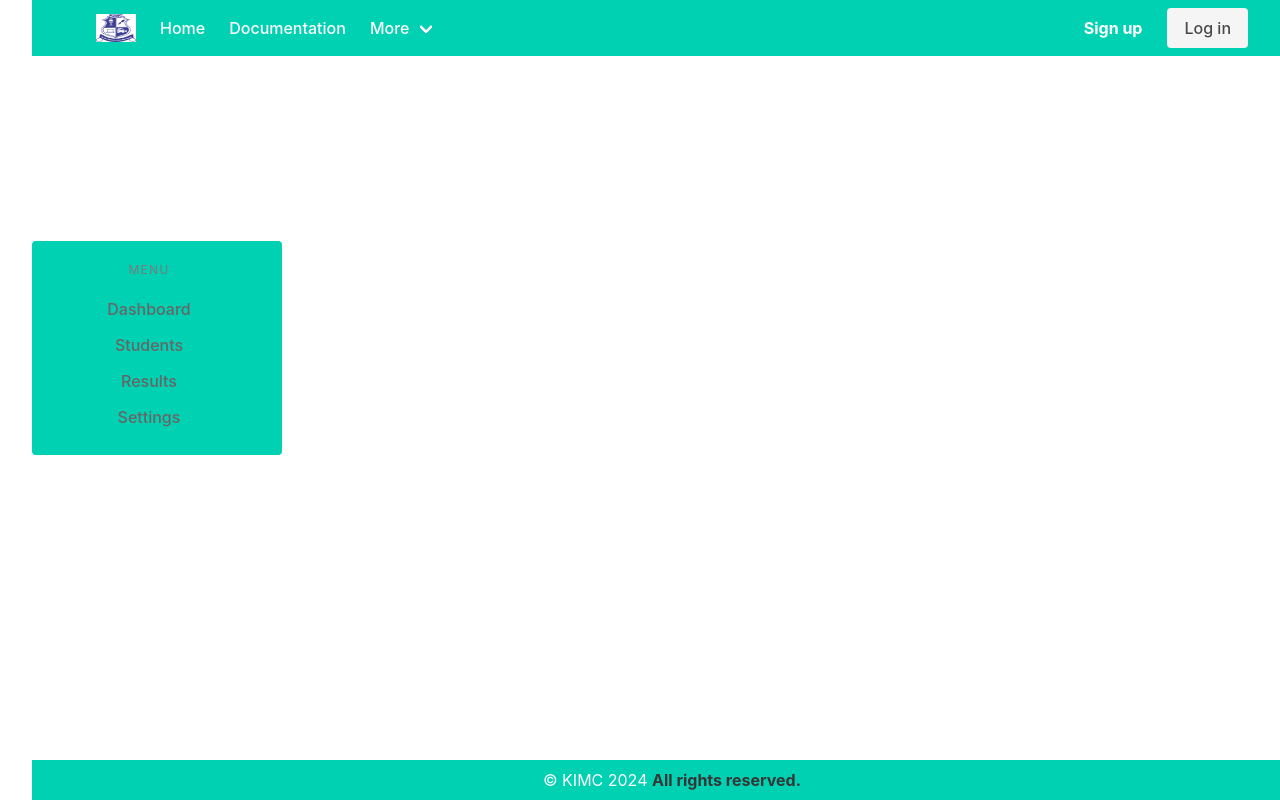
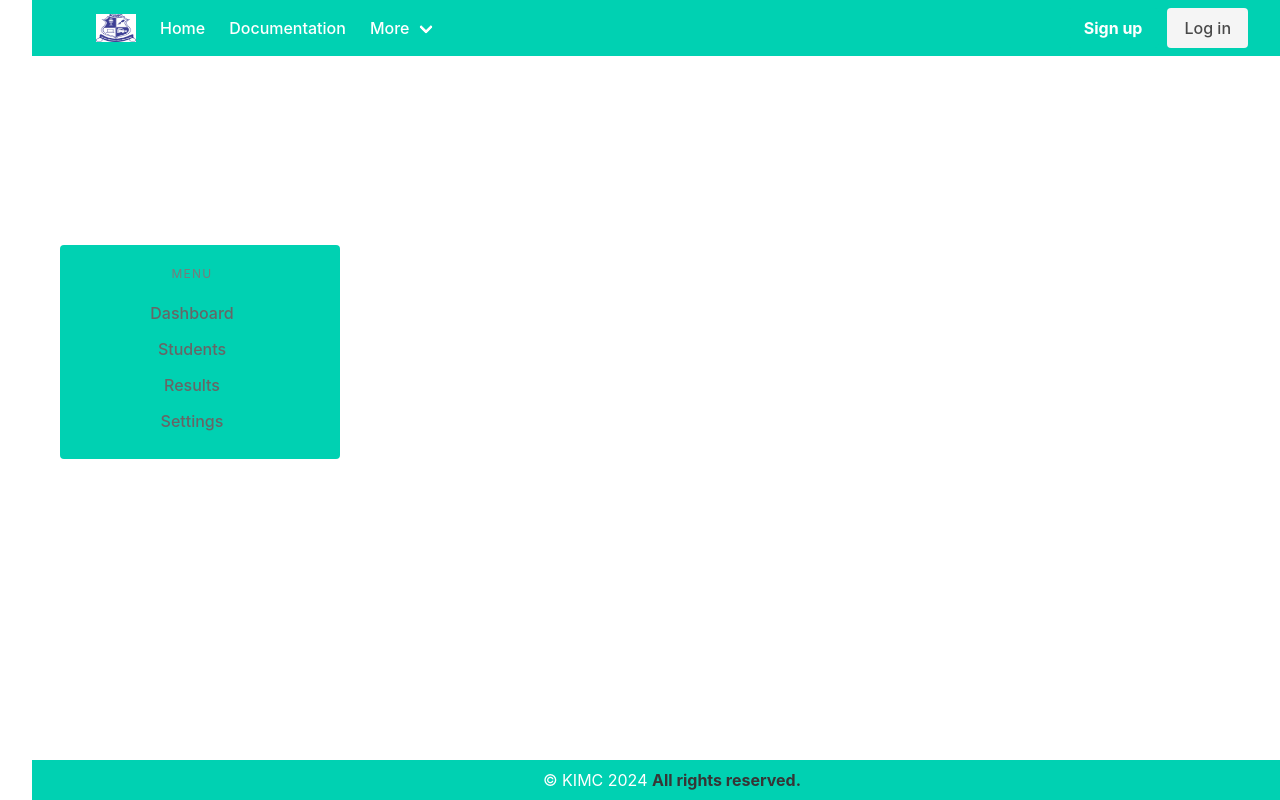
Before and after one commit to Yes-said/example10, a React (Vite) app: page / in a window 1280 px wide. Built offline with nearby package versions, Linux system fonts and the light colour scheme.

Commit message:
siedbar updated

```diff
--- a/src/Components/Sidebar.jsx
+++ b/src/Components/Sidebar.jsx
@@ -1,11 +1,10 @@
-import React from 'react'
+import React from 'react';
 
 const Sidebar = () => {
   return (
-    <div className="columns" style={{ height: '80vh', display: 'flex', justifyContent: 'flex-start', alignItems: 'center' }}>
-      {/* Adjusted height */}
-      <div className="column is-one-quarter mt-4">
-        <aside className="menu notification is-primary" style={{ height: '100%', width: '250px' }}> {/* Adjusted width */}
+    <div style={{ display: 'flex', alignItems: 'center', height: '80vh' }}>
+      <div className="column is-one-quarter ml-4"> {/* Added ml-4 for left margin */}
+        <aside className="menu notification is-primary" style={{ height: '100%', minWidth: '250px' }}> {/* Changed width to minWidth for responsiveness */}
           <p className="menu-label">Menu</p>
           <ul className="menu-list">
             <li><a href="#" style={{ textDecoration: 'none', color: '#666' }}>Dashboard</a></li>
@@ -16,7 +15,7 @@ const Sidebar = () => {
         </aside>
       </div>
     </div>
-  )
-}
+  );
+};
 
-export default Sidebar
+export default Sidebar;
```
